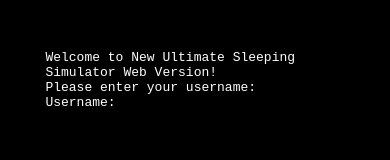
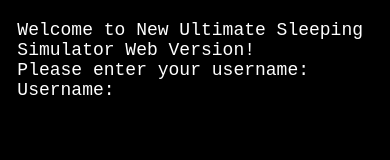
Before and after one commit to MohdYahyaMahmodi/nuss-wv, a website: page index.html in a window 390 px wide. Drawn offline with nearby package versions, Linux system fonts and the light colour scheme; no server answers.

Commit message:
Fixed mobile support

```diff
--- a/index.html
+++ b/index.html
@@ -3,6 +3,7 @@
 <head>
 <meta charset="UTF-8">
 <title>New Ultimate Sleeping Simulator Web Version</title>
+<meta name="viewport" content="width=device-width, initial-scale=1, maximum-scale=1, user-scalable=no">
 <link rel="stylesheet" href="styles.css">
 <link rel="icon" type="image/png" href="favicon.png">
 </head>
--- a/styles.css
+++ b/styles.css
@@ -2,6 +2,7 @@
   background-color: black;
   color: white;
   font-family: monospace;
+  font-size: 16px; /* Base font size */
 }
 
 #terminal {
@@ -29,4 +30,30 @@
   font-family: monospace;
   outline: none;
   flex-grow: 1;
+  font-size: 16px; /* Ensure input text is not small */
 }
+
+/* Media query for mobile devices */
+@media screen and (max-width: 768px) {
+  body {
+    font-size: 18px; /* Slightly larger base font size for mobile */
+  }
+
+  #terminal {
+    width: 95%; /* Wider terminal on mobile */
+    margin-top: 20px;
+  }
+
+  #user-input {
+    font-size: 18px; /* Match body font size */
+  }
+}
+
+/* Prevent iOS from zooming on input focus */
+@media screen and (-webkit-min-device-pixel-ratio: 0) {
+  select,
+  textarea,
+  input {
+    font-size: 16px;
+  }
+}
```
